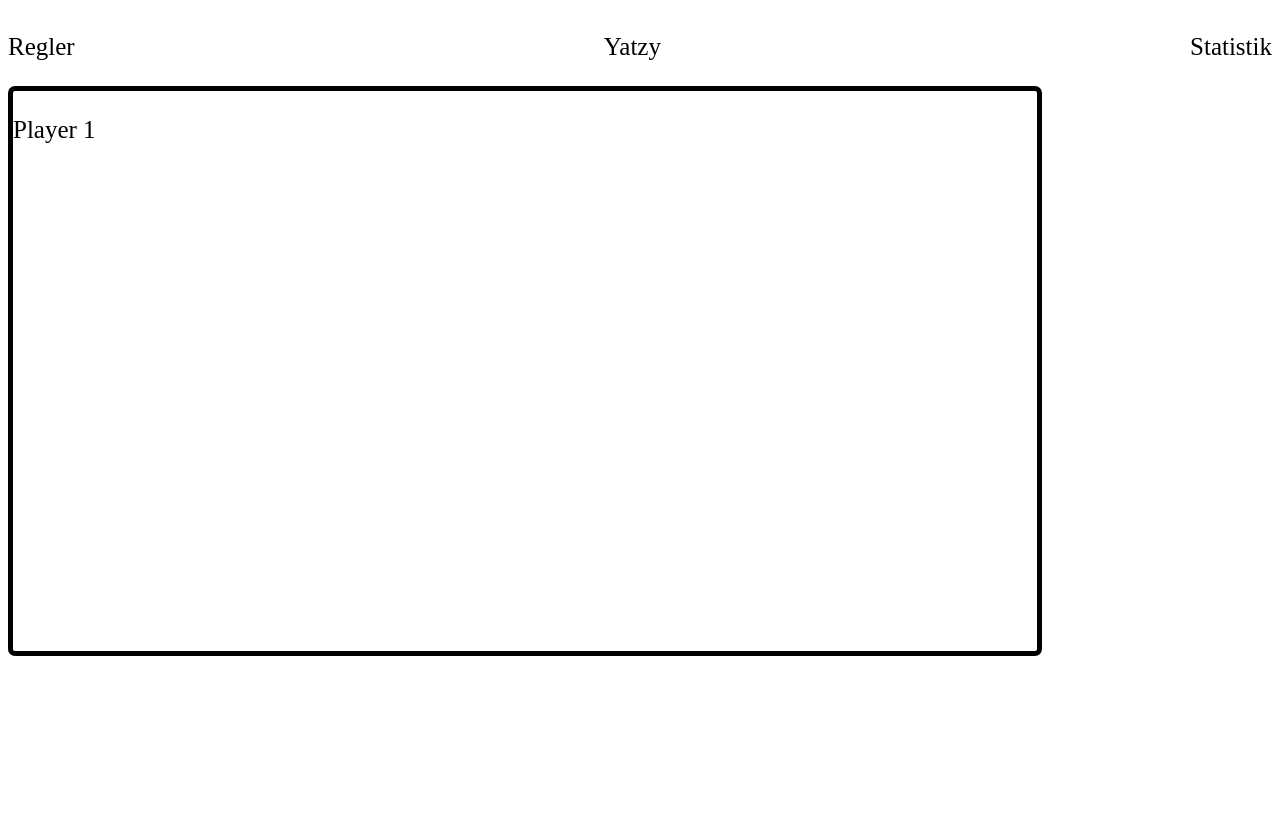
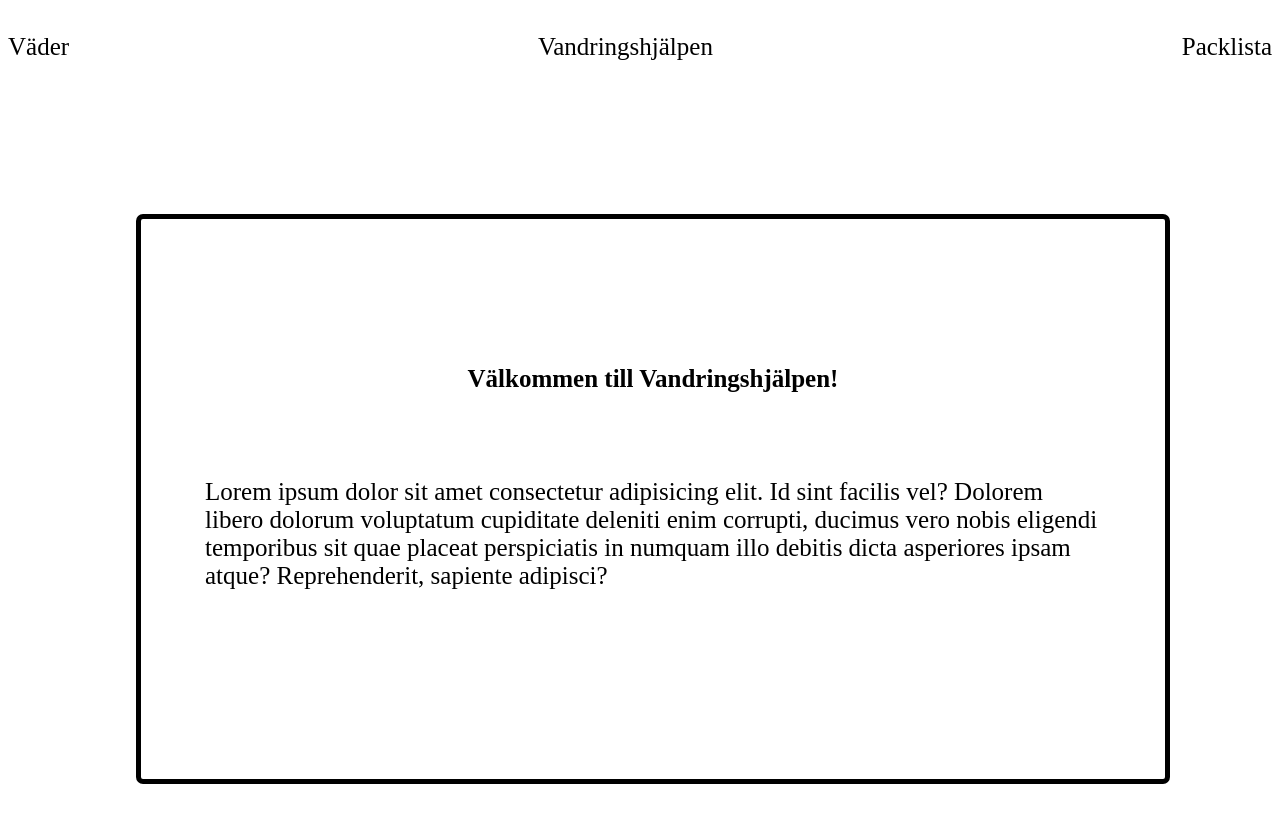
Before and after one commit to AWOliver/Project-II_OAW, a plain HTML site: page index.html in a window 1280 px wide. Before the commit the page ends 800 px from the top, so only its background shows below. Drawn offline with Linux system fonts and the light colour scheme.

Commit message:
New info box

```diff
--- a/index.html
+++ b/index.html
@@ -10,13 +10,20 @@
   <body>
     <!--Här skapar jag innehålet i headern och sedan länkar jag delsidor-->
     <div class="header">
-      <a href="#">Regler</a>
-      <p id="name">Yatzy</p>
-      <a href="#">Statistik</a>
+      <a href="#">Väder</a>
+      <p id="name">Vandringshjälpen</p>
+      <a href="#">Packlista</a>
     </div>
 
-    <div class="game">
-      <p>Player 1</p>
+    <div class="start">
+      <h2>Välkommen till Vandringshjälpen!</h2>
+      <p class="start-info">
+        Lorem ipsum dolor sit amet consectetur adipisicing elit. Id sint facilis
+        vel? Dolorem libero dolorum voluptatum cupiditate deleniti enim
+        corrupti, ducimus vero nobis eligendi temporibus sit quae placeat
+        perspiciatis in numquam illo debitis dicta asperiores ipsam atque?
+        Reprehenderit, sapiente adipisci?
+      </p>
     </div>
   </body>
 </html>
--- a/style.css
+++ b/style.css
@@ -11,9 +11,18 @@
   align-items: center;
 }
 
-.game {
+.start {
+  display: flex;
+  flex-flow: column;
+  justify-content: center;
+  align-items: center;
   width: 80vw;
   height: 70vh;
   border: black solid 5px;
   border-radius: 7px;
+  margin: 10vw 10vw;
 }
+
+.start-info {
+  margin: 5vw 5vw;
+}
```
